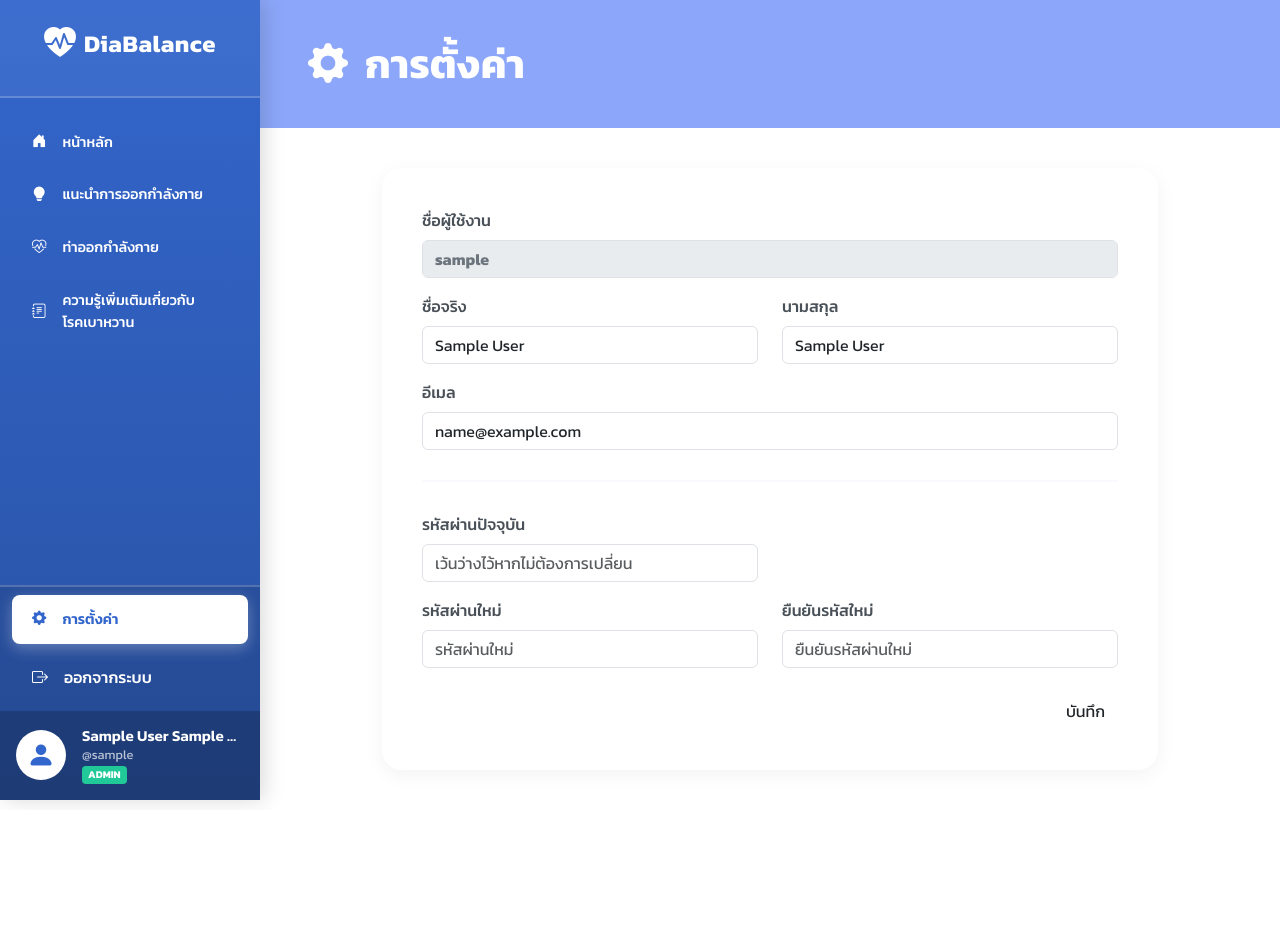
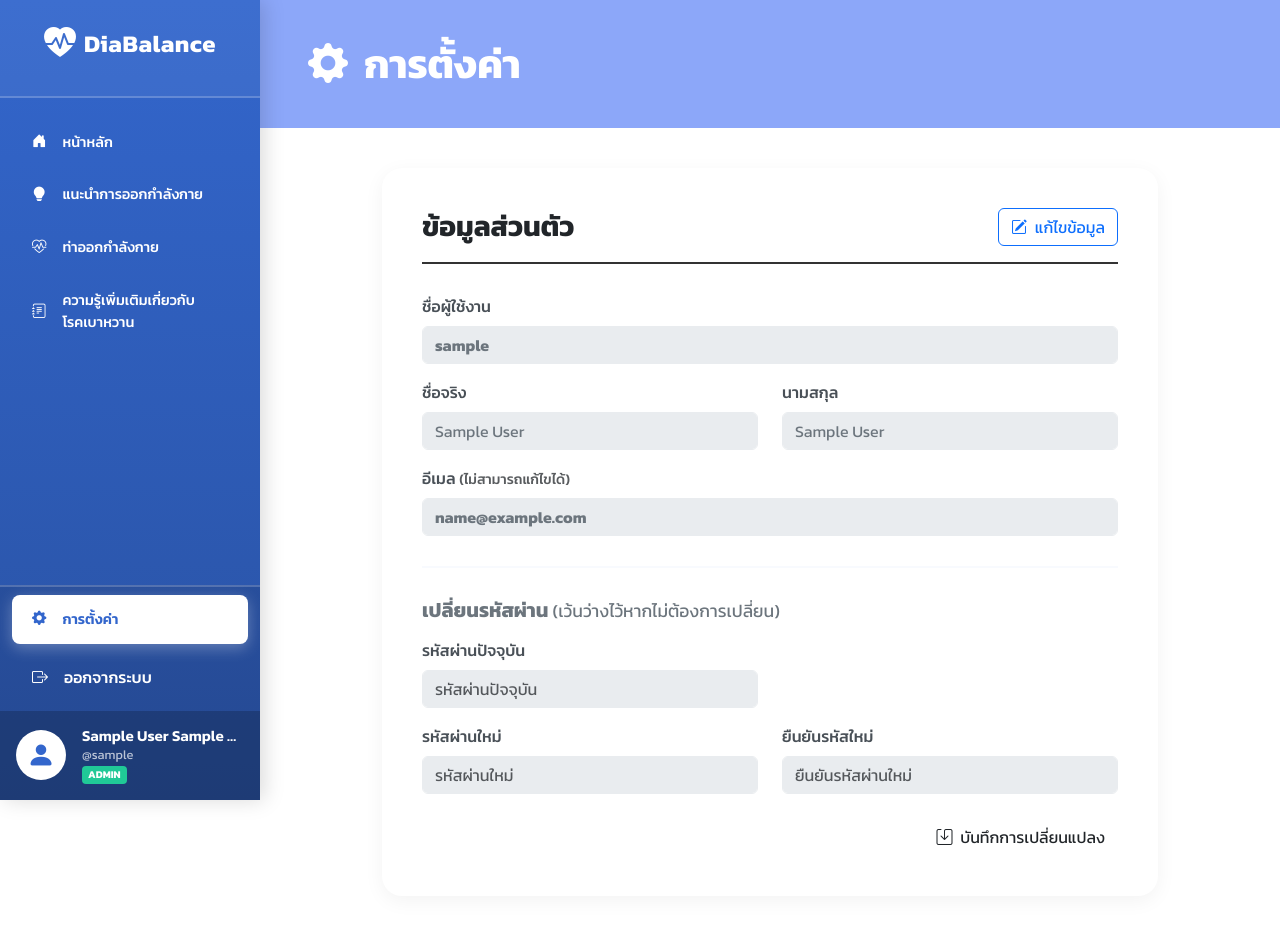
Before and after one commit to cheetahzaza555/web_reccom_diabete, a Flask app: page /user/settings in a window 1280 px wide. Before the commit the page ends 804 px from the top, so only its background shows below. Run offline with Flask 3, Linux system fonts and the light colour scheme; the visitor is signed in with stand-in values (Sample User, id 1); parts of the project's set-up code (start-up, migrations or seed data) failed here and were passed over; some libraries are stand-ins or nearby versions.

Commit message:
Minencraft

```diff
--- a/back_end/modules/database.py
+++ b/back_end/modules/database.py
@@ -798,7 +798,7 @@ def register_new_patient(username, password_hash, firstname, lastname, email, ro
 def get_user_for_login(username):
     query = f"""
     PREFIX ex: <http://example.org/diabetes#>
-    SELECT ?patient ?passwordHash ?role ?fname ?lname
+    SELECT ?patient ?passwordHash ?role ?fname ?lname ?email
     WHERE {{
         ?patient a ex:Patient .
         ?patient ex:username "{escape_sparql(username)}" .
@@ -824,7 +824,8 @@ def get_user_for_login(username):
             "password_hash": r["passwordHash"]["value"],
             "role": r.get("role", {}).get("value", "user"),
             "firstname": r.get("fname", {}).get("value", ""),
-            "lastname": r.get("lname", {}).get("value", "")
+            "lastname": r.get("lname", {}).get("value", ""),
+            "email": r.get("email", {}).get("value", "")
         }
     except Exception as e:
         print(f"Error login: {e}")
--- a/back_end/templates/user/user_setting.html
+++ b/back_end/templates/user/user_setting.html
@@ -10,87 +10,16 @@
     <link rel="stylesheet" href="https://cdn.jsdelivr.net/npm/bootstrap-icons@1.10.5/font/bootstrap-icons.css">
 
     <style>
-        body {
-            font-family: 'Prompt', sans-serif;
-            background-color: #f4f8ff; /* สีพื้นหลังฟ้าอ่อน */
-            color: #333;
-        }
-
-        .header-section {
-            background-color: #8ca7f9;
-            color: white;
-            padding: 40px 0;
-            margin-bottom: 40px;
-        }
-
-        /* --- สไตล์ของ Card รวม --- */
-        .settings-card {
-            background: white;
-            border-radius: 20px;
-            border: none;
-            box-shadow: 0 5px 20px rgba(0,0,0,0.05);
-            padding: 40px;
-            margin-bottom: 40px;
-        }
-
-        .settings-title {
-            font-size: 1.5rem;
-            font-weight: 600;
-            color: #333;
-            margin-bottom: 20px;
-        }
-
-        /* --- Forms --- */
-        .form-label {
-            font-weight: 500;
-            color: #495057;
-            margin-bottom: 8px;
-        }
-
-        .form-control {
-            border-radius: 10px;
-            padding: 10px 15px;
-            border: 1px solid #ced4da;
-            background-color: #fafbfc;
-            transition: all 0.2s;
-        }
-
-        .form-control:focus {
-            background-color: #fff;
-            border-color: #6d8ee6;
-            box-shadow: 0 0 0 0.2rem rgba(109, 142, 230, 0.25);
-        }
-
-        .form-control:disabled {
-            background-color: #e9ecef;
-            cursor: not-allowed;
-            color: #6c757d;
-        }
-
-        /* เส้นคั่น */
-        .custom-divider {
-            border: 0;
-            border-top: 2px solid #e2eafc;
-            margin: 30px 0;
-        }
-
-        /* ปุ่มบันทึก */
-        .btn-save {
-            background-color: #6d8ee6;
-            color: white;
-            border: none;
-            padding: 10px 35px;
-            border-radius: 10px;
-            font-size: 1.1rem;
-            font-weight: 500;
-            transition: all 0.3s ease;
-        }
-
-        .btn-save:hover:not(:disabled) {
-            background-color: #577add;
-            transform: translateY(-2px);
-            box-shadow: 0 4px 10px rgba(109, 142, 230, 0.3);
-        }
+        body { font-family: 'Prompt', sans-serif; background-color: #f4f8ff; color: #333; }
+        .header-section { background-color: #8ca7f9; color: white; padding: 40px 0; margin-bottom: 40px; }
+        .settings-card { background: white; border-radius: 20px; box-shadow: 0 5px 20px rgba(0,0,0,0.05); padding: 40px; margin-bottom: 40px; }
+        .form-label { font-weight: 500; color: #495057; margin-bottom: 8px; }
+        .form-control { border-radius: 10px; padding: 10px 15px; border: 1px solid #ced4da; background-color: #fafbfc; transition: all 0.3s ease;}
+        .form-control:focus { background-color: #fff; border-color: #6d8ee6; box-shadow: 0 0 0 0.2rem rgba(109, 142, 230, 0.25); }
+        .form-control:disabled, .form-control[readonly] { background-color: #e9ecef; color: #6c757d; border-color: #e9ecef; cursor: not-allowed; }
+        .btn-save { background-color: #6d8ee6; color: white; border: none; padding: 10px 35px; border-radius: 10px; font-weight: 500; transition: 0.3s; display: none; /* ซ่อนปุ่มบันทึกไว้ก่อน */ }
+        .btn-save:hover:not(:disabled) { background-color: #577add; transform: translateY(-2px); }
+        .btn-toggle { border-radius: 10px; padding: 8px 20px; font-weight: 500; transition: 0.3s; }
     </style>
 </head>
 <body>
@@ -99,63 +28,74 @@
 
     <div class="header-section">
         <div class="container-fluid px-4 px-md-5 text-start">
-            <h1 class="fw-bold mb-0" style="font-size: 2.5rem; letter-spacing: 0.5px;">
-                <i class="bi bi-gear-fill me-2"></i> การตั้งค่า
-            </h1>
+            <h1 class="fw-bold mb-0" style="font-size: 2.5rem;"><i class="bi bi-gear-fill me-2"></i> การตั้งค่า</h1>
         </div>
     </div>
 
     <div class="container" style="max-width: 800px;">
         <div class="settings-card">
+
+            <div class="d-flex justify-content-between align-items-center mb-3">
+                <h3 class="fw-bold mb-0">ข้อมูลส่วนตัว</h3>
+                <button type="button" class="btn btn-outline-primary btn-toggle" id="toggleEditBtn" onclick="toggleEditMode()">
+                    <i class="bi bi-pencil-square me-1"></i> แก้ไขข้อมูล
+                </button>
+            </div>
+
+            <hr style="border-top: 2px solid #333; opacity: 1; margin-bottom: 30px;">
+
             <form id="settingsForm" onsubmit="handleSaveSettings(event)">
 
                 <div class="row mb-3">
                     <div class="col-12">
                         <label class="form-label">ชื่อผู้ใช้งาน</label>
-                        <input type="text" class="form-control fw-bold" id="username" value="{{ session.get('username', '') }}" disabled>
+                        <input type="text" class="form-control fw-bold" value="{{ session.get('username', '') }}" readonly disabled>
                     </div>
                 </div>
 
                 <div class="row mb-3">
                     <div class="col-md-6 mb-3 mb-md-0">
                         <label class="form-label">ชื่อจริง</label>
-                        <input type="text" class="form-control" id="firstname" value="{{ session.get('firstname', '') }}" required>
+                        <input type="text" class="form-control" id="firstname" value="{{ session.get('firstname', '') }}" disabled required>
                     </div>
                     <div class="col-md-6">
                         <label class="form-label">นามสกุล</label>
-                        <input type="text" class="form-control" id="lastname" value="{{ session.get('lastname', '') }}" required>
+                        <input type="text" class="form-control" id="lastname" value="{{ session.get('lastname', '') }}" disabled required>
                     </div>
                 </div>
 
                 <div class="row mb-3">
                     <div class="col-12">
-                        <label class="form-label">อีเมล</label>
-                        <input type="email" class="form-control" id="email" value="{{ session.get('email', '') }}">
+                        <label class="form-label">อีเมล <span class="text-muted small">(ไม่สามารถแก้ไขได้)</span></label>
+                        <input type="email" class="form-control fw-bold" value="{{ session.get('email', '') }}" readonly disabled>
                     </div>
                 </div>
 
-                <hr class="custom-divider">
+                <hr style="margin: 30px 0; border-top: 2px solid #e2eafc;">
+                <h5 class="fw-bold mb-3 text-secondary">เปลี่ยนรหัสผ่าน <span class="small fw-normal">(เว้นว่างไว้หากไม่ต้องการเปลี่ยน)</span></h5>
 
                 <div class="row mb-3">
                     <div class="col-md-6">
                         <label class="form-label">รหัสผ่านปัจจุบัน</label>
-                        <input type="password" class="form-control" id="oldPassword" placeholder="เว้นว่างไว้หากไม่ต้องการเปลี่ยน">
+                        <input type="password" class="form-control" id="oldPassword" placeholder="รหัสผ่านปัจจุบัน" disabled>
                     </div>
                 </div>
 
                 <div class="row mb-4">
                     <div class="col-md-6 mb-3 mb-md-0">
                         <label class="form-label">รหัสผ่านใหม่</label>
-                        <input type="password" class="form-control" id="newPassword" placeholder="รหัสผ่านใหม่">
+                        <input type="password" class="form-control" id="newPassword" placeholder="รหัสผ่านใหม่" disabled>
                     </div>
                     <div class="col-md-6">
                         <label class="form-label">ยืนยันรหัสใหม่</label>
-                        <input type="password" class="form-control" id="confirmPassword" placeholder="ยืนยันรหัสผ่านใหม่">
+                        <input type="password" class="form-control" id="confirmPassword" placeholder="ยืนยันรหัสผ่านใหม่" disabled>
                     </div>
                 </div>
 
                 <div class="text-end">
-                    <button type="submit" class="btn btn-save" id="btnSave">บันทึก</button>
+                    <button type="submit" class="btn btn-save" id="btnSave">
+                        <i class="bi bi-save me-1"></i> บันทึกการเปลี่ยนแปลง
+                    </button>
                 </div>
 
             </form>
@@ -166,88 +106,102 @@
     <script src="https://cdn.jsdelivr.net/npm/sweetalert2@11"></script>
 
     <script>
+        // --- ระบบเปิด-ปิด โหมดแก้ไขข้อมูล ---
+        let isEditMode = false;
+
+        function toggleEditMode() {
+            isEditMode = !isEditMode;
+
+            // ปลดล็อค/ล็อค ช่องกรอกข้อมูล
+            document.getElementById('firstname').disabled = !isEditMode;
+            document.getElementById('lastname').disabled = !isEditMode;
+            document.getElementById('oldPassword').disabled = !isEditMode;
+            document.getElementById('newPassword').disabled = !isEditMode;
+            document.getElementById('confirmPassword').disabled = !isEditMode;
+
+            const btnSave = document.getElementById('btnSave');
+            const toggleBtn = document.getElementById('toggleEditBtn');
+
+            if (isEditMode) {
+                // โหมดแก้ไข
+                btnSave.style.display = 'inline-block';
+                toggleBtn.innerHTML = '<i class="bi bi-x-circle me-1"></i> ยกเลิกการแก้ไข';
+                toggleBtn.classList.replace('btn-outline-primary', 'btn-outline-danger');
+            } else {
+                // โหมดดูข้อมูล
+                btnSave.style.display = 'none';
+                toggleBtn.innerHTML = '<i class="bi bi-pencil-square me-1"></i> แก้ไขข้อมูล';
+                toggleBtn.classList.replace('btn-outline-danger', 'btn-outline-primary');
+
+                // คืนค่าฟอร์มกลับเป็นเหมือนเดิม
+                document.getElementById('settingsForm').reset();
+            }
+        }
+
+        // --- ระบบบันทึกข้อมูล ---
         async function handleSaveSettings(event) {
-            event.preventDefault(); // ป้องกันเว็บ Refresh
+            event.preventDefault();
 
-            // ดึงข้อมูลจากฟอร์ม
             const firstname = document.getElementById('firstname').value.trim();
             const lastname = document.getElementById('lastname').value.trim();
-            const email = document.getElementById('email').value.trim();
             const oldPassword = document.getElementById('oldPassword').value;
             const newPassword = document.getElementById('newPassword').value;
             const confirmPassword = document.getElementById('confirmPassword').value;
 
-            // ✅ แก้จุดนี้: ถ้าหน้าเว็บไม่มีค่าอีเมล ให้ดึงจาก Session ที่โหลดมาแต่แรก หรือส่งค่าว่างไปถ้าไม่อยากอัปเดตอีเมล
-            if (!email) {
-                // ถ้าค่าใน input ว่าง ให้ลองดึงค่าเดิมจากระบบ หรือจัดการตาม Logic ของคุณ
-                // กรณีนี้ผมแนะนำให้ส่งค่าอีเมลเดิมที่อยู่ใน session ไปด้วยครับ
-                email = "{{ session.get('email', '') }}";
-            }
+            // ❌ เอาการดักจับเช็กอีเมลออกไปแล้ว!
 
-            // ถ้ายังว่างอีก แปลว่ายูสเซอร์ไม่มีอีเมลในระบบจริงๆ ถึงค่อยแจ้งเตือน
-            if (!email) {
-                return Swal.fire('ข้อผิดพลาด', 'ไม่พบข้อมูลอีเมลในระบบ กรุณาติดต่อผู้ดูแล', 'error');
-            }
-
-            // 1. ตรวจสอบเงื่อนไขรหัสผ่าน (ถ้ามีการกรอกรหัสใหม่)
-
+            // ดักจับ Error รหัสผ่าน (ถ้ามีการกรอกรหัสใหม่)
             if (newPassword || confirmPassword || oldPassword) {
-                if (!oldPassword) {
-                    return Swal.fire('แจ้งเตือน', 'กรุณากรอกรหัสผ่านปัจจุบัน เพื่อยืนยันการเปลี่ยนรหัสผ่านใหม่', 'warning');
-                }
-                if (newPassword !== confirmPassword) {
-                    return Swal.fire('ข้อผิดพลาด', 'รหัสผ่านใหม่และการยืนยันรหัสผ่านไม่ตรงกัน', 'error');
-                }
-                if (newPassword.length < 6) {
-                    return Swal.fire('แจ้งเตือน', 'รหัสผ่านใหม่ต้องมีความยาวอย่างน้อย 6 ตัวอักษร', 'warning');
-                }
+                if (!oldPassword) return Swal.fire('แจ้งเตือน', 'กรุณากรอกรหัสผ่านปัจจุบัน', 'warning');
+                if (newPassword !== confirmPassword) return Swal.fire('ข้อผิดพลาด', 'รหัสใหม่ไม่ตรงกัน', 'error');
+                if (newPassword.length < 6) return Swal.fire('แจ้งเตือน', 'รหัสใหม่ต้องมี 6 ตัวขึ้นไป', 'warning');
             }
 
             const btnSave = document.getElementById('btnSave');
             const originalText = btnSave.innerHTML;
             btnSave.disabled = true;
-            btnSave.innerHTML = '<span class="spinner-border spinner-border-sm me-2"></span>กำลังส่ง OTP...';
+
+            Swal.fire({
+                title: 'กำลังส่งรหัส OTP...',
+                text: 'กรุณารอสักครู่ ระบบกำลังจัดส่งอีเมล',
+                allowOutsideClick: false,
+                didOpen: () => {
+                    Swal.showLoading();
+                }
+            });
 
             try {
-                // 2. ยิง API ขอ OTP (ใช้ Route เดียวกับตอน Register ได้เลย เพราะรับแค่ email ไปส่ง)
+                // ยิง API ขอ OTP (ไม่ต้องแนบ Email ไปแล้ว เพราะหลังบ้านจะดึงจาก Session เอง)
                 const otpRes = await fetch('/api/request_otp', {
                     method: 'POST',
                     headers: { 'Content-Type': 'application/json' },
-                    body: JSON.stringify({ email: email })
+                    body: JSON.stringify({ action: 'update_settings' }) // <-- แจ้งหลังบ้านว่านี่คือการตั้งค่า ไม่ใช่สมัครใหม่
                 });
+
                 const otpData = await otpRes.json();
 
+                Swal.close();
+
                 if (otpRes.ok) {
-                    // 3. แสดง Popup ให้กรอก OTP ด้วย SweetAlert2
+                    // แสดง Popup ให้กรอก OTP
                     const { value: enteredOTP } = await Swal.fire({
-                        title: 'ยืนยันการเปลี่ยนแปลง',
-                        html: `เราได้ส่งรหัส OTP 6 หลัก ไปที่ <b>${email}</b> แล้ว<br><small class="text-muted">กรุณากรอกเพื่อยืนยันการแก้ไขข้อมูล</small>`,
+                        title: 'ยืนยันด้วย OTP',
+                        html: `เราได้ส่งรหัส 6 หลัก ไปที่อีเมลของคุณแล้ว`,
                         input: 'text',
-                        inputPlaceholder: 'กรอกรหัส 6 หลักที่นี่',
-                        inputAttributes: {
-                            maxlength: 6,
-                            autocapitalize: 'off',
-                            autocorrect: 'off'
-                        },
+                        inputAttributes: { maxlength: 6 },
                         icon: 'info',
                         showCancelButton: true,
-                        confirmButtonText: 'ยืนยันบันทึก',
+                        confirmButtonText: 'ยืนยัน',
                         cancelButtonText: 'ยกเลิก',
                         confirmButtonColor: '#6d8ee6',
                         inputValidator: (value) => {
-                            if (!value || value.length !== 6) {
-                                return 'กรุณากรอกรหัส OTP ให้ครบ 6 หลัก';
-                            }
+                            if (!value || value.length !== 6) return 'กรุณากรอกรหัสให้ครบ 6 หลัก';
                         }
                     });
 
-                    // 4. ถ้ากรอก OTP และกดยืนยัน ส่งข้อมูลทั้งหมดไปเซฟ
+                    // ถ้ากรอก OTP และกดยืนยัน
                     if (enteredOTP) {
-                        Swal.fire({
-                            title: 'กำลังตรวจสอบและบันทึก...',
-                            allowOutsideClick: false,
-                            didOpen: () => Swal.showLoading()
-                        });
+                        Swal.fire({ title: 'กำลังบันทึก...', allowOutsideClick: false, didOpen: () => Swal.showLoading() });
 
                         const updateRes = await fetch('/user/api/update_settings', {
                             method: 'POST',
@@ -255,35 +209,29 @@
                             body: JSON.stringify({
                                 firstname: firstname,
                                 lastname: lastname,
-                                email: email,
                                 old_password: oldPassword,
                                 new_password: newPassword,
-                                otp: enteredOTP // ส่ง OTP แนบไปตรวจฝั่งหลังบ้านด้วย!
+                                otp: enteredOTP // ส่ง OTP ไปตรวจ
                             })
                         });
 
                         const updateData = await updateRes.json();
 
                         if (updateRes.ok && updateData.status === 'success') {
-                            Swal.fire({
-                                title: 'บันทึกสำเร็จ!',
-                                text: 'ข้อมูลโปรไฟล์ของคุณถูกอัปเดตเรียบร้อยแล้ว',
-                                icon: 'success',
-                                confirmButtonColor: '#6d8ee6'
-                            }).then(() => {
-                                window.location.reload(); // รีโหลดหน้าเพื่ออัปเดตชื่อบน Navbar
+                            Swal.fire('บันทึกสำเร็จ!', 'อัปเดตโปรไฟล์เรียบร้อยแล้ว', 'success').then(() => {
+                                window.location.reload();
                             });
                         } else {
-                            Swal.fire('เกิดข้อผิดพลาด', updateData.message || 'ไม่สามารถอัปเดตข้อมูลได้', 'error');
+                            Swal.fire('เกิดข้อผิดพลาด', updateData.message || 'ไม่สามารถอัปเดตได้', 'error');
                         }
                     }
                 } else {
-                    Swal.fire('ข้อผิดพลาด', otpData.error || 'ไม่สามารถส่งอีเมล OTP ได้', 'error');
+                    Swal.fire('เกิดข้อผิดพลาด', otpData.error || 'ไม่สามารถส่ง OTP ได้', 'error');
                 }
 
             } catch (error) {
                 console.error("Error:", error);
-                Swal.fire('ระบบขัดข้อง', 'ไม่สามารถเชื่อมต่อกับเซิร์ฟเวอร์ได้', 'error');
+                Swal.fire('ระบบขัดข้อง', 'ไม่สามารถเชื่อมต่อเซิร์ฟเวอร์ได้', 'error');
             } finally {
                 btnSave.disabled = false;
                 btnSave.innerHTML = originalText;
```
Also changed, not shown: back_end/modules/email_utils.py (+13 -3 lines), back_end/routes/auth.py (+18 -8 lines).
